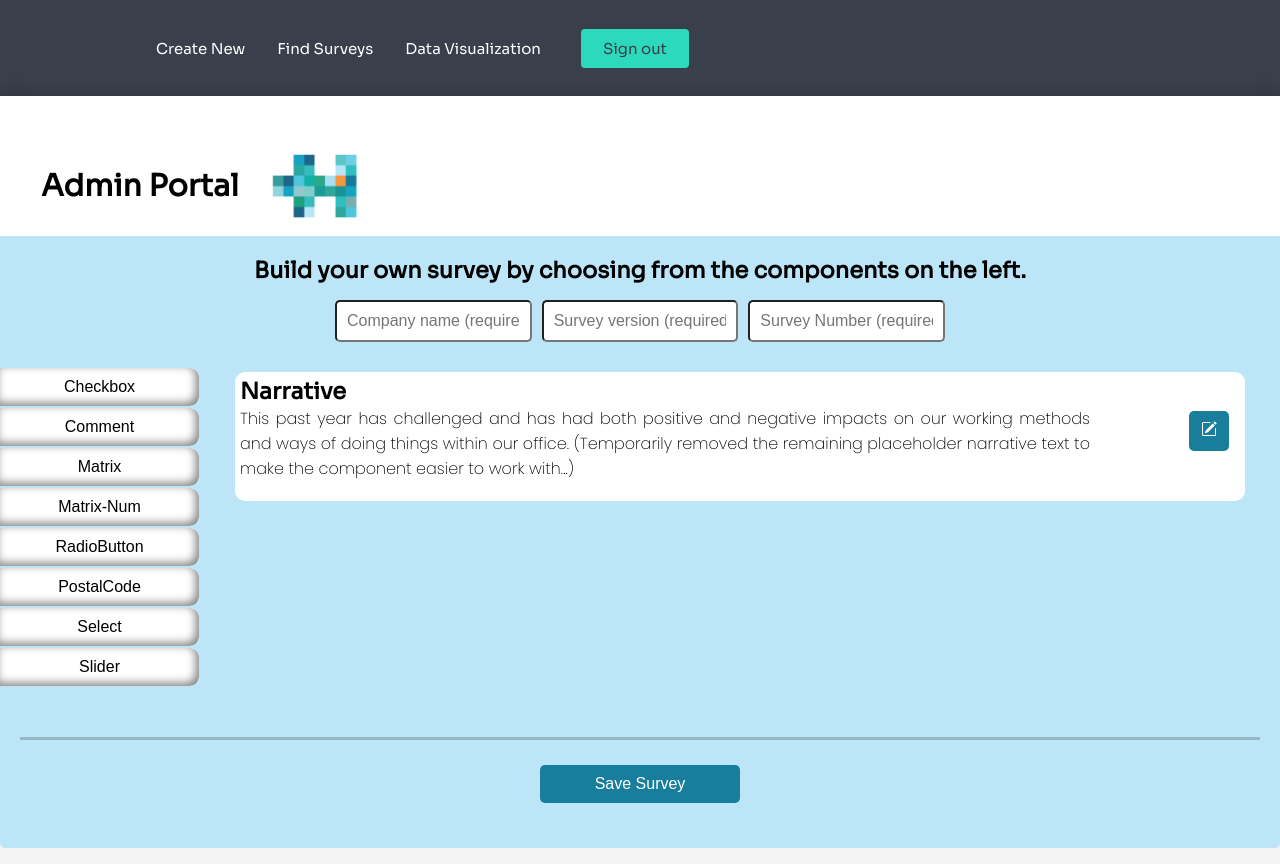
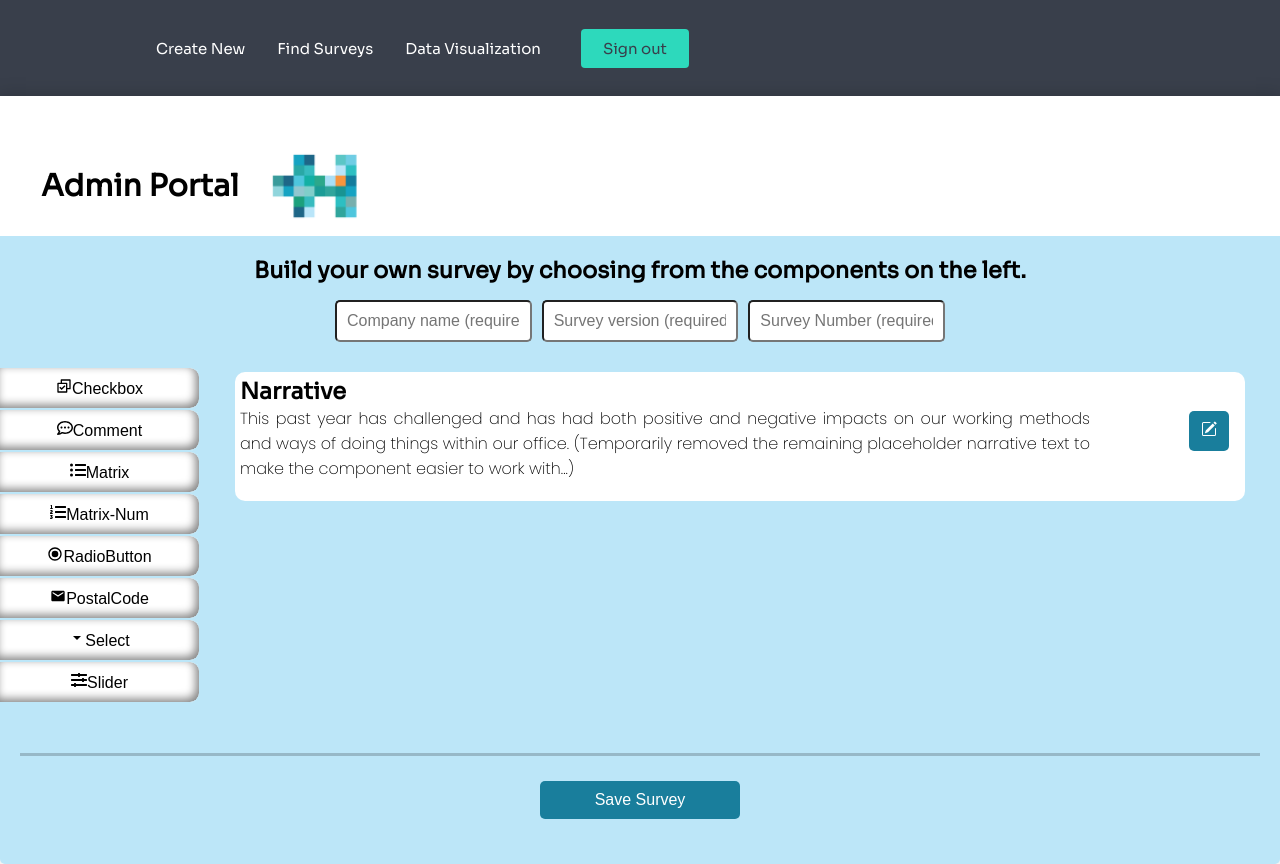
Before and after one commit to fjjes/project3-Hive, a React (Create React App) app in the folder client/: page / in a window 1280 px wide. Built offline with nearby package versions, Linux system fonts and the light colour scheme.

Commit message:
some icons

```diff
--- a/client/src/components/pages/Admin/NewSurvey.js
+++ b/client/src/components/pages/Admin/NewSurvey.js
@@ -3,7 +3,10 @@ import { useHistory } from "react-router";
 import { Formik, Form, Field } from "formik";
 import NarrativeOne from "../../AdminQuestions/NarrativeOne";
 import QuestionComponent from "./QuestionComponent";
-// import { v4 as uuidv4 } from "uuid";
+import * as RiIcons from "react-icons/ri";
+import * as FaIcons from "react-icons/fa";
+import * as MdIcons from "react-icons/md";
+import * as IoIcons from "react-icons/io";
 // import id from "date-fns/locale/id";
 
 export const QuestionContext = React.createContext({
@@ -91,8 +94,6 @@ const NewSurvey = ({ rowId }) => {
   };
 
   async function handleSubmit() {
-    // const surveyNumber = uuid;
-
     let currentDate = new Date();
     let surveyToCreate = {
       surveyNumber,
@@ -191,28 +192,28 @@ console.log('surveyToCreate',surveyToCreate)
       <div className="survey-selection-container">
           <div className="survey-selection-sidebar">
             <button value="checkbox" onClick={addAQuestion}>
-            Checkbox
+            <span className='icons'><RiIcons.RiCheckboxMultipleLine/></span>Checkbox
             </button>
             <button value="comment" onClick={addAQuestion}>
-            Comment
+            <span className='icons'><FaIcons.FaRegCommentDots/></span>Comment
             </button>
             <button value="matrix1" onClick={addAQuestion}>
-            Matrix
+            <span className='icons'><FaIcons.FaListUl/></span>Matrix
             </button>
             <button value="matrix2" onClick={addAQuestion}>
-            Matrix-Num
+            <span className='icons'><FaIcons.FaListOl/></span>Matrix-Num
             </button>
             <button value="radio" onClick={addAQuestion}>
-            RadioButton
+            <span className='icons'><RiIcons.RiRadioButtonLine/></span>RadioButton
             </button>
             <button value="postal" onClick={addAQuestion}>
-            PostalCode
+            <span className='icons'><MdIcons.MdLocalPostOffice/></span>PostalCode
             </button>
             <button value="select" onClick={addAQuestion}>
-            Select
+            <span className='icons'><IoIcons.IoMdArrowDropdown/></span>Select
             </button>
             <button value="slider" onClick={addAQuestion}>
-            Slider
+            <span className='icons'><FaIcons.FaSlidersH/></span>Slider
             </button>
           </div>
 
```
Lines whose indentation alone changed are shown as unchanged.
